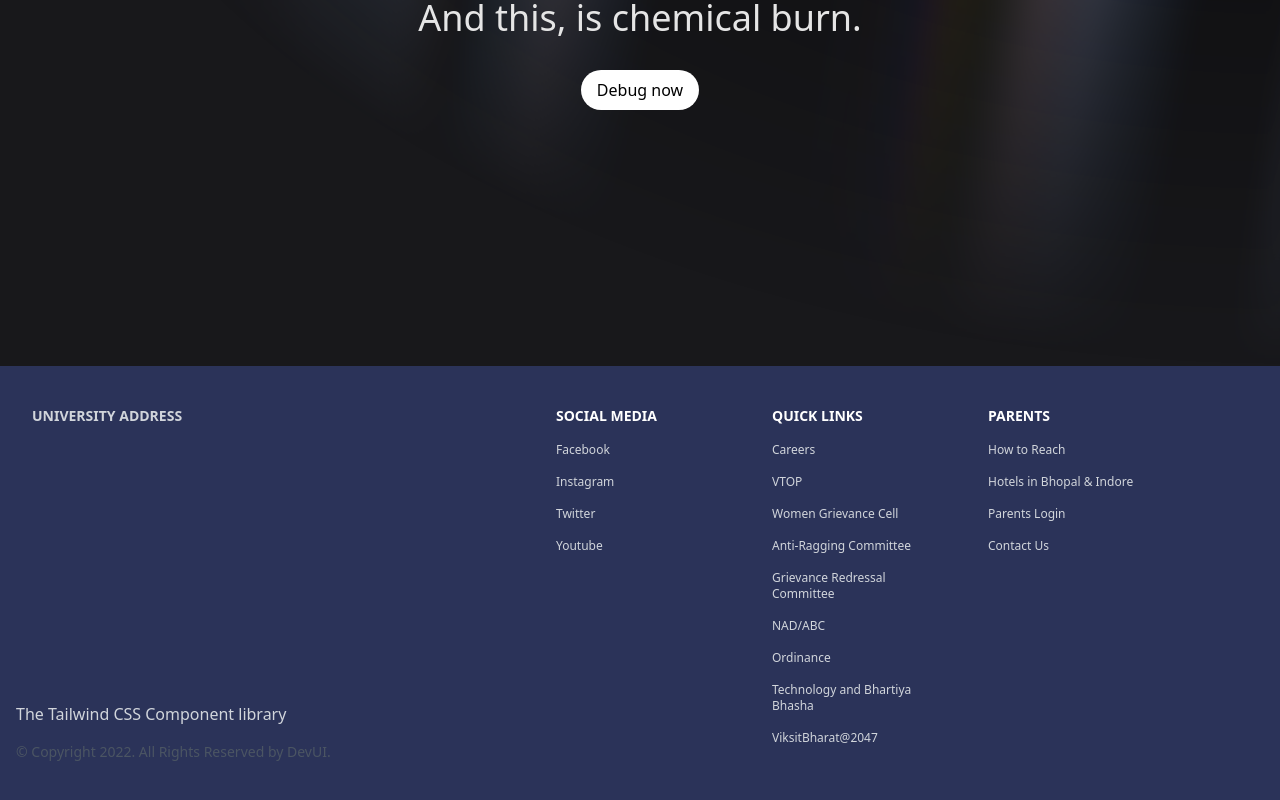
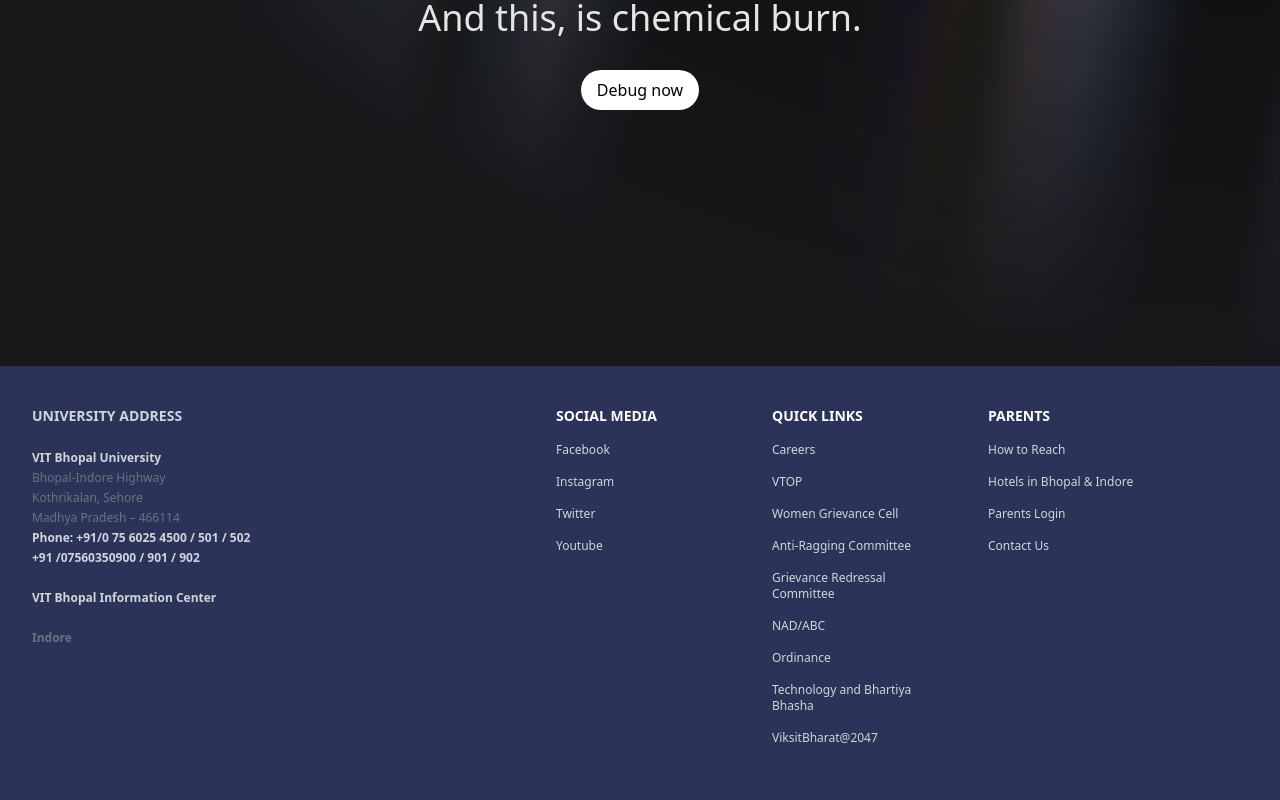
Before and after one commit to Nexus-Agni/ICIP-VITBhopal, a React (Vite) app: page / in a window 1280 px wide. Shown: the part 514-1314 px from the top of the page. Built offline with nearby package versions, Linux system fonts and the light colour scheme.

Commit message:
footer complete

```diff
--- a/src/Components/Footer/Footer.jsx
+++ b/src/Components/Footer/Footer.jsx
@@ -7,24 +7,40 @@ export function Footer() {
         <div className="-m-6 flex flex-wrap">
           <div className="w-full p-6 md:w-1/2 lg:w-5/12">
             <div className="flex h-full flex-col justify-between">
-              <div className="mb-4 inline-flex items-center">
-                <span className="ml-4 text-sm mb-4 font-bold">
-                  UNIVERSITY ADDRESS
+              <div className="mb-1 inline-flex items-center">
+                <span className="ml-4  text-sm  ">
+                  <div className="font-bold">UNIVERSITY ADDRESS</div>
+                  <div className=" text-xs mt-6 font-semibold   ">
+                    VIT Bhopal University
+                  </div>
+                  <div className=" text-xs mt-1 text-gray-500  ">
+                    Bhopal-Indore Highway
+                  </div>
+                  <div className=" text-xs mt-1 text-gray-500 ">
+                    Kothrikalan, Sehore
+                  </div>
+                  <div className=" text-xs mt-1  text-gray-500 ">
+                    Madhya Pradesh – 466114
+                  </div>
+                  <div className=" text-xs mt-1 font-semibold  ">
+                    Phone: +91/0 75 6025 4500 / 501 / 502
+                  </div>
+                  <div className=" text-xs mt-1 font-semibold   ">
+                    +91 /07560350900 / 901 / 902
+                  </div>
+                  <div className=" text-xs mt-6 font-semibold   ">
+                    VIT Bhopal Information Center
+                  </div>
+                  <div className=" text-xs mt-6 font-semibold text-gray-500  ">
+                    Indore
+                  </div>
                 </span>
-              </div>
-              <div>
-                <p className="mb-4  text-base font-medium">
-                  The Tailwind CSS Component library
-                </p>
-                <p className="text-sm text-gray-600">
-                  &copy; Copyright 2022. All Rights Reserved by DevUI.
-                </p>
               </div>
             </div>
           </div>
           <div className="w-full p-6 md:w-1/2 lg:w-2/12">
             <div className="h-full">
-              <h3 className="tracking-px mb-4  text-sm font-semibold uppercase text-white">
+              <h3 className="tracking-px mb-4  text-sm font-semibold  text-white">
                 SOCIAL MEDIA
               </h3>
 
```
